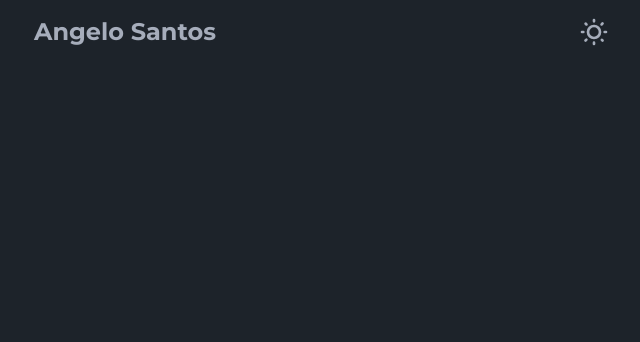
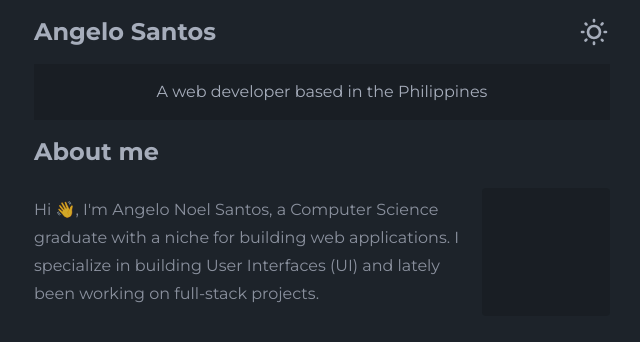
Before and after one commit to Sanjero20/portfolio, a Next.js app: page / in a window 1280 px wide. Shown: the top 342 px of the page, without its empty margins (318-958 px from the left). Built offline with nearby package versions, Linux system fonts and the light colour scheme.

Commit message:
feat: about me section

```diff
--- /dev/null
+++ b/src/app/(home)/About.tsx
@@ -0,0 +1,23 @@
+const About = () => {
+  return (
+    <section className="prose">
+      <h2 className="sm:mb-2">About me</h2>
+
+      <div className="flex flex-col-reverse items-center justify-between gap-4 md:flex-row">
+        {/* Introduction */}
+        <p className="w-full flex-1">
+          Hi &#128075;, I&apos;m Angelo Noel Santos, a Computer Science graduate
+          with a niche for building web applications. I specialize in building
+          User Interfaces (UI) and lately been working on full-stack projects.
+        </p>
+
+        {/* Image */}
+        <div className="avatar">
+          <div className="w-40 rounded bg-base-200 md:w-36 lg:w-32" />
+        </div>
+      </div>
+    </section>
+  );
+};
+
+export default About;
--- /dev/null
+++ b/src/app/(home)/page.tsx
@@ -0,0 +1,19 @@
+import About from "./About";
+
+export default function Home() {
+  return (
+    <div className="flex flex-col gap-4">
+      {/* Hero Section */}
+      <div className="hero bg-base-200">
+        <div className="hero-content text-center">
+          <div className="max-w-md">
+            <p>A web developer based in the Philippines</p>
+          </div>
+        </div>
+      </div>
+
+      {/*  */}
+      <About />
+    </div>
+  );
+}
--- a/src/app/page.tsx
+++ /dev/null
@@ -1,3 +0,0 @@
-export default function Home() {
-  return <div></div>;
-}
```
